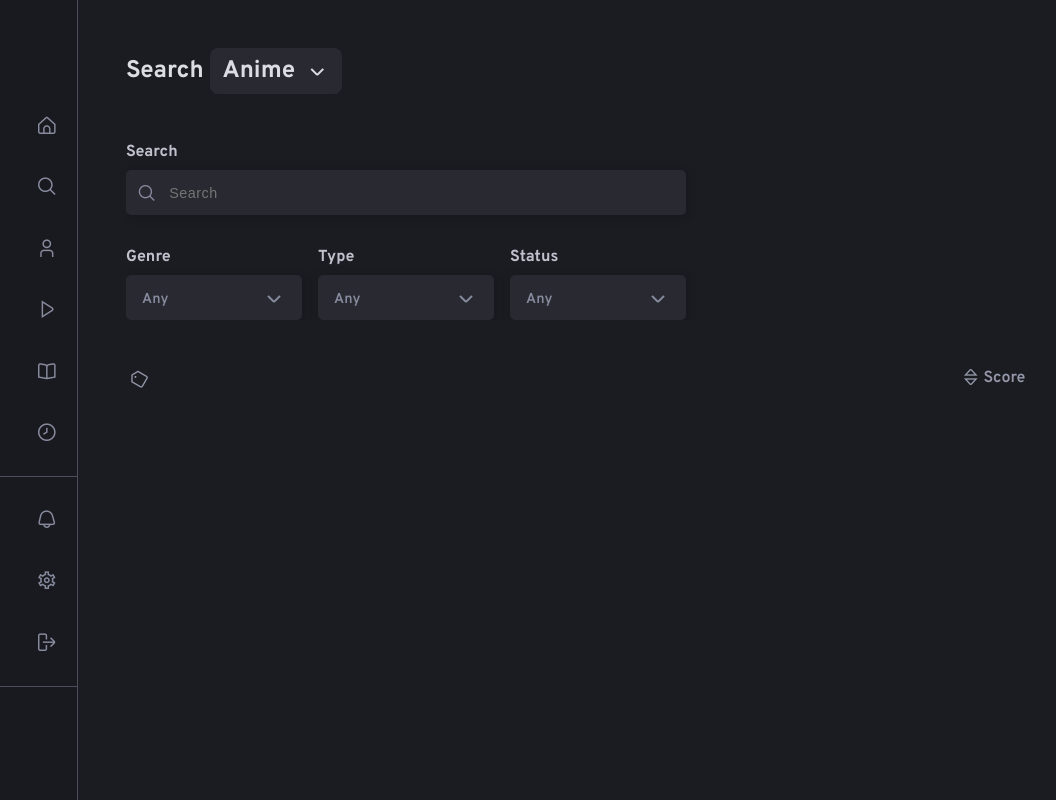
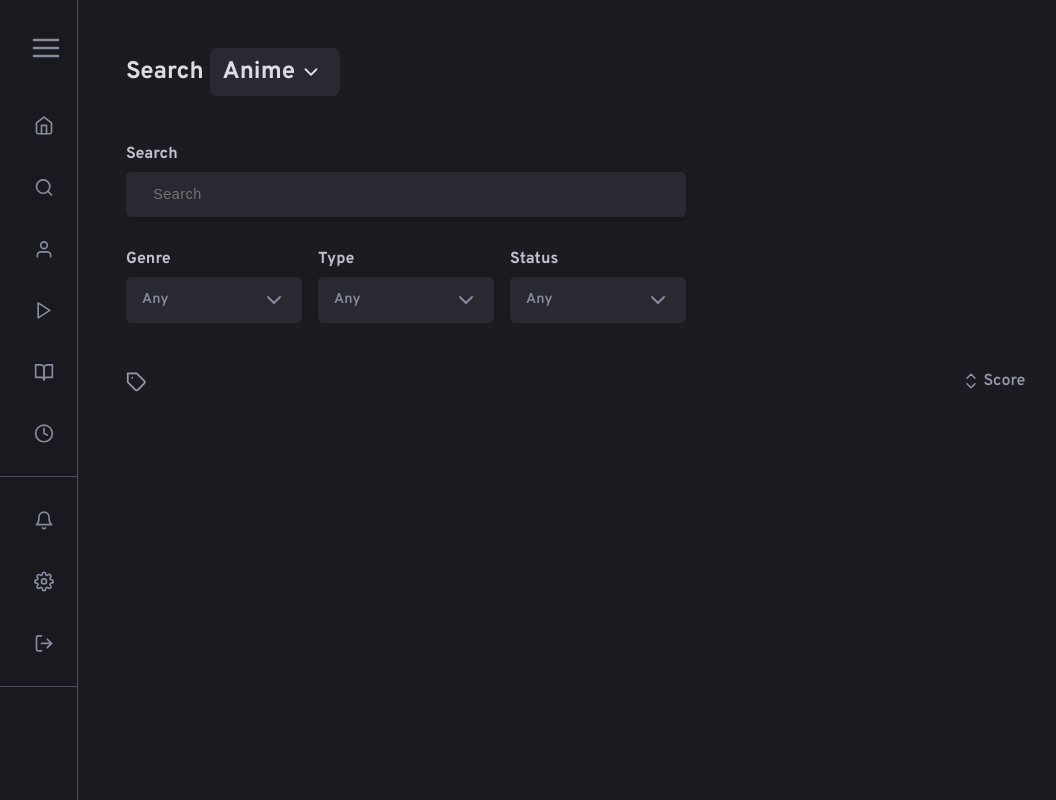
Before and after one commit to nishanthrj/SmolHoshi, a Django app: template base/templates/search.html in a window 1280 px wide. Shown: the whole page, without its empty margins (2-1058 px from the left). Run offline with Django 4.2, Linux system fonts and the light colour scheme; the template is opened without the code that fills it, so the values that code supplies are empty; parts of the project's set-up code (start-up, migrations or seed data) failed here and were passed over; some libraries are stand-ins or nearby versions.

Commit message:
Fix bugs in icons

```diff
--- a/base/static/css/search.css
+++ b/base/static/css/search.css
@@ -23,7 +23,7 @@
 }
 
 .header .media-type {
-  padding: 0.1rem 0.8rem;
+  padding: 0.5rem 0.8rem;
   border-radius: 0.5rem;
   display: -webkit-inline-box;
   display: -ms-inline-flexbox;
@@ -36,8 +36,7 @@
 }
 
 .header .media-type__icon {
-  margin-top: 10px;
-  padding-left: 10px;
+  padding: 0 5px;
 }
 
 .header .type__dropdown {
@@ -137,7 +136,7 @@
   color: var(--color-text-500);
   width: 100%;
   border-radius: 5px;
-  padding: 0 1rem;
+  padding: 0rem 1rem;
   -webkit-box-shadow: 1px 1px 10px 1px rgba(0, 0, 0, 0.15);
           box-shadow: 1px 1px 10px 1px rgba(0, 0, 0, 0.15);
   padding-left: 0.8rem;
@@ -192,14 +191,14 @@
   color: var(--color-text-500);
   width: 100%;
   border-radius: 5px;
-  padding: 0 1rem;
+  padding: 0.7rem 1rem;
   -webkit-box-shadow: 1px 1px 10px 1px rgba(0, 0, 0, 0.15);
           box-shadow: 1px 1px 10px 1px rgba(0, 0, 0, 0.15);
 }
 
 .search-panel .filter__field__container .field-wrap .drop-icon {
-  font-size: 1.5rem;
-  padding: 0.75rem 0 0 0;
+  height: 1.5rem;
+  width: 1.5rem;
 }
 
 .search-panel .filter__field__container .field-wrap .tag-wrap {
@@ -227,7 +226,6 @@
 }
 
 .search-panel .filter__field__container .field__placeholder {
-  margin-top: 5px;
   -webkit-user-select: none;
      -moz-user-select: none;
       -ms-user-select: none;
@@ -321,10 +319,15 @@
      -moz-user-select: none;
       -ms-user-select: none;
           user-select: none;
+  -webkit-box-align: center;
+      -ms-flex-align: center;
+          align-items: center;
 }
 
-.search-panel .filter__field__container .field .filter__dropdown__option i {
+.search-panel .filter__field__container .field .filter__dropdown__option svg {
   color: var(--color-text-200);
+  height: 1.25rem;
+  width: 1.25rem;
 }
 
 .filters-display {
@@ -344,11 +347,9 @@
   gap: 1rem;
 }
 
-.filters-display .active__filter i {
-  padding-top: 5px;
-  height: 16px;
-  -webkit-transform: rotate(300deg);
-          transform: rotate(300deg);
+.filters-display .active__filter .tags-icon {
+  height: 1.4rem;
+  width: 1.4rem;
 }
 
 .filters-display .active__filter-wrap {
@@ -390,8 +391,11 @@
   cursor: pointer;
 }
 
-.filters-display .sort i {
-  height: 18px;
+.filters-display .sort-icon {
+  -webkit-transform: rotate(90deg);
+          transform: rotate(90deg);
+  height: 1rem;
+  width: 1rem;
 }
 
 .filters-display .sort .sort__dropdown {
@@ -518,9 +522,9 @@
   display: -webkit-box;
   display: -ms-flexbox;
   display: flex;
-  -webkit-box-align: center;
-      -ms-flex-align: center;
-          align-items: center;
+  -webkit-box-align: end;
+      -ms-flex-align: end;
+          align-items: end;
   height: -webkit-fit-content;
   height: -moz-fit-content;
   height: fit-content;
@@ -530,10 +534,9 @@
   font-size: 1rem;
 }
 
-.results .media__card__info__score i {
-  font-size: 1.15rem;
-  height: 17px;
-  margin-bottom: .3rem;
+.results .media__card__info__score svg {
+  height: 1.4rem;
+  width: 1.25rem;
 }
 
 .results .media__card__info__extra {
--- a/base/static/js/search.js
+++ b/base/static/js/search.js
@@ -39,23 +39,21 @@ const reset = function () {
 	document.querySelector(".results").innerHTML = "";
 	activeFilterContainer.innerHTML = "";
 	query.value = "";
-	activeSortTitle.innerHTML = `<i class="fi fi-rs-sort"></i>Popularity`;
+	activeSortTitle.innerHTML = `<i data-feather="code" class="sort-icon"></i>Score`;
 	genreBox.innerHTML = `<p class="field__placeholder">Any</p>
 		<div class="tag-wrap">
 			<span class="tag first-tag"></span>
 			<span class="tag other-tag"></span>
 		</div>
-		<i class="fi fi-rs-angle-small-down drop-icon"></i>`;
+		<i data-feather="chevron-down" class="drop-icon"></i>`;
+	feather.replace();
 	typeBox.querySelector(".field__placeholder").innerHTML = "Any";
 	statusBox.querySelector(".field__placeholder").innerHTML = "Any";
-	const dropdowns = [...document.querySelectorAll(".filter__dropdown__list")];
-	dropdowns.forEach((d) => {
-		[...d.children].forEach((opt) => {
-			if (opt.classList.contains("filter__dropdown__option--selected")) {
-				opt.classList.remove("filter__dropdown__option--selected");
-				opt.querySelector(".fi").remove();
-			}
-		});
+	const selectedOpt = [...document.querySelectorAll(".filter__dropdown__option--selected")];
+	console.log(selectedOpt);
+	selectedOpt.forEach((opt) => {
+		opt.classList.remove("filter__dropdown__option--selected");
+		opt.querySelector("svg").remove();
 	});
 };
 
@@ -93,9 +91,9 @@ const switchType = function () {
 	}
 };
 
-const flipIcon = function (icon) {
-	if (icon.className.includes("up")) icon.className = icon.className.replace("up", "down");
-	else icon.className = icon.className.replace("down", "up");
+const flipIcon = function (dropdown, icon) {
+	if (dropdown.className.includes("open")) icon.style.transform = "rotate(180deg)";
+	else icon.style.transform = "rotate(0deg)";
 };
 
 const closeDropdown = function (ignore) {
@@ -166,9 +164,9 @@ const activeFilters = function () {
 
 const ratingIcon = function (rating) {
 	if (!rating) return "";
-	else if (rating <= 45) return `<i class="fi fi-rs-sad"></i>`;
-	else if (rating >= 75) return `<i class="fi fi-rs-smile"></i>`;
-	else return `<i class="fi fi-rs-meh"></i>`;
+	else if (rating <= 45) return `<i data-feather="frown"></i>`;
+	else if (rating >= 75) return `<i data-feather="smile"></i>`;
+	else return `<i data-feather="meh"></i>`;
 };
 
 const generateGenreElements = function (listGenres, mediaGenres) {
@@ -247,7 +245,7 @@ const generateMediaCard = function (load = false) {
 									<div class="media__card__info__header-wrap">
 										<a href="#" class="media__card__info__title">${media.canonicalTitle}</a>
 										<p class="media__card__info__score">${ratingIcon(Number(media.averageRating))}
-										${media.averageRating ? Math.round(Number(media.averageRating)) + '%' : ""}</p>
+										${media.averageRating ? Math.round(Number(media.averageRating)) + "%" : ""}</p>
 									</div>
 									<div class="media__card__info__extra-wrap">
 										<p class="media__card__info__extra">
@@ -274,6 +272,7 @@ const generateMediaCard = function (load = false) {
 				} else {
 					container.innerHTML = cards;
 				}
+				feather.replace();
 
 				nextPage = data.links.next ? data.links.next : null;
 
@@ -296,8 +295,8 @@ mediaDropdownBtn.addEventListener("click", () => {
 	const dropdown = document.querySelector(".type__dropdown");
 	let dropdownIcon = mediaDropdownBtn.firstElementChild;
 	closeDropdown(dropdown);
-	flipIcon(dropdownIcon);
 	dropdown.classList.toggle("dropdown--open");
+	flipIcon(dropdown, dropdownIcon);
 });
 
 filterFields.addEventListener("click", (e) => {
@@ -307,9 +306,8 @@ filterFields.addEventListener("click", (e) => {
 
 	if (!dropdown.contains(e.target)) {
 		closeDropdown(dropdown);
-		flipIcon(dropdownIcon);
-
 		dropdown.classList.toggle("dropdown--open");
+		flipIcon(dropdown, dropdownIcon);
 	}
 });
 
@@ -323,7 +321,8 @@ sortBtn.addEventListener("click", (e) => {
 
 mediaDropdown.addEventListener("click", (e) => {
 	if (e.target.classList.contains("type__dropdown__option")) {
-		mediaDropdownBtn.innerHTML = `${e.target.textContent}<i class="fi fi-rs-angle-small-down media-type__icon"></i>`;
+		mediaDropdownBtn.innerHTML = `${e.target.textContent}<i data-feather="chevron-down" class="media-type__icon"></i>`;
+		feather.replace();
 		mediaType = e.target.textContent.toLowerCase();
 		closeDropdown();
 		reset();
@@ -334,10 +333,11 @@ mediaDropdown.addEventListener("click", (e) => {
 genreDropdown.addEventListener("click", (e) => {
 	if (e.target.classList.contains("filter__dropdown__option")) {
 		if (!e.target.classList.contains("filter__dropdown__option--selected")) {
-			e.target.insertAdjacentHTML("beforeend", '<i class="fi fi-rs-check"></i>');
+			e.target.insertAdjacentHTML("beforeend", `<i data-feather="check"></i>`);
+			feather.replace();
 			selectedGenres.add(e.target.textContent);
 		} else {
-			e.target.querySelector("i").remove();
+			e.target.querySelector("svg").remove();
 			selectedGenres.delete(e.target.textContent);
 		}
 		e.target.classList.toggle("filter__dropdown__option--selected");
@@ -351,15 +351,16 @@ typeDropdown.addEventListener("click", (e) => {
 	if (e.target.classList.contains("filter__dropdown__option")) {
 		if (!e.target.classList.contains("filter__dropdown__option--selected")) {
 			if (selectedType) {
-				selectedType.querySelector("i").remove();
+				selectedType.querySelector("svg").remove();
 				selectedType.classList.remove("filter__dropdown__option--selected");
 			}
 			selectedType = e.target;
-			selectedType.insertAdjacentHTML("beforeend", '<i class="fi fi-rs-check"></i>');
+			selectedType.insertAdjacentHTML("beforeend", `<i data-feather="check"></i>`);
+			feather.replace();
 			selectedType.classList.add("filter__dropdown__option--selected");
 			typeBox.querySelector(".field__placeholder").innerText = selectedType.textContent;
 		} else {
-			e.target.querySelector("i").remove();
+			e.target.querySelector("svg").remove();
 			e.target.classList.remove("filter__dropdown__option--selected");
 			selectedType = null;
 			typeBox.querySelector(".field__placeholder").innerText = "Any";
@@ -374,15 +375,16 @@ statusDropdown.addEventListener("click", (e) => {
 	if (e.target.classList.contains("filter__dropdown__option")) {
 		if (!e.target.classList.contains("filter__dropdown__option--selected")) {
 			if (selectedStatus) {
-				selectedStatus.querySelector("i").remove();
+				selectedStatus.querySelector("svg").remove();
 				selectedStatus.classList.remove("filter__dropdown__option--selected");
 			}
 			selectedStatus = e.target;
-			selectedStatus.insertAdjacentHTML("beforeend", '<i class="fi fi-rs-check"></i>');
+			selectedStatus.insertAdjacentHTML("beforeend", `<i data-feather="check"></i>`);
+			feather.replace();
 			selectedStatus.classList.add("filter__dropdown__option--selected");
 			statusBox.querySelector(".field__placeholder").innerText = selectedStatus.textContent;
 		} else {
-			e.target.querySelector("i").remove();
+			e.target.querySelector("svg").remove();
 			e.target.classList.remove("filter__dropdown__option--selected");
 			selectedStatus = null;
 			statusBox.querySelector(".field__placeholder").innerText = "Any";
@@ -396,7 +398,8 @@ statusDropdown.addEventListener("click", (e) => {
 sortDropdown.addEventListener("click", (e) => {
 	if (e.target.classList.contains("sort__dropdown__option")) {
 		activeSortTitle.dataset.sort = e.target.dataset.sort;
-		activeSortTitle.innerHTML = `<i class="fi fi-rs-sort"></i>${e.target.textContent}`;
+		activeSortTitle.innerHTML = `<i data-feather="code" class="sort-icon"></i>${e.target.textContent}`;
+		feather.replace();
 		closeDropdown();
 		generateMediaCard();
 	}
--- a/base/static/scss/search.scss
+++ b/base/static/scss/search.scss
@@ -16,7 +16,7 @@
 	user-select: none;
 
 	.media-type {
-		padding: 0.1rem 0.8rem;
+		padding: 0.5rem 0.8rem;
 		border-radius: 0.5rem;
 		display: inline-flex;
 		align-items: center;
@@ -24,8 +24,7 @@
 		cursor: pointer;
 
 		&__icon {
-			margin-top: 10px;
-			padding-left: 10px;
+			padding: 0 5px;
 		}
 	}
 
@@ -68,7 +67,7 @@
 			color: var(--color-text-500);
 			width: 100%;
 			border-radius: 5px;
-			padding: 0 1rem;
+			padding: 0rem 1rem;
 			box-shadow: 1px 1px 10px 1px rgba(0, 0, 0, 0.15);
 			padding-left: 0.8rem;
 
@@ -113,12 +112,12 @@
 				color: var(--color-text-500);
 				width: 100%;
 				border-radius: 5px;
-				padding: 0 1rem;
+				padding: 0.7rem 1rem;
 				box-shadow: 1px 1px 10px 1px rgba(0, 0, 0, 0.15);
 
 				.drop-icon {
-					font-size: 1.5rem;
-					padding: 0.75rem 0 0 0;
+					height: 1.5rem;
+					width: 1.5rem;
 				}
 
 				.tag-wrap {
@@ -145,7 +144,6 @@
 			}
 
 			&__placeholder {
-				margin-top: 5px;
 				user-select: none;
 			}
 
@@ -179,8 +177,11 @@
 				display: flex;
 				justify-content: space-between;
 				user-select: none;
-				i {
+				align-items: center;
+				svg {
 					color: var(--color-text-200);
+					height: 1.25rem;
+					width: 1.25rem;
 				}
 			}
 		}
@@ -198,10 +199,9 @@
 		display: flex;
 		gap: 1rem;
 
-		i {
-			padding-top: 5px;
-			height: 16px;
-			transform: rotate(300deg);
+		.tags-icon {
+			height: 1.4rem;
+			width: 1.4rem;
 		}
 
 		&-wrap {
@@ -232,8 +232,10 @@
 			cursor: pointer;
 		}
 
-		i {
-			height: 18px;
+		&-icon {
+			transform: rotate(90deg);
+			height: 1rem;
+			width: 1rem;
 		}
 
 		@include styleDropdown(sort__dropdown, 9rem, 0.5rem, 0.9rem);
@@ -296,16 +298,15 @@
 
 			&__score {
 				display: flex;
-				align-items: center;
+				align-items: end;
 				height: fit-content;
 				column-gap: 0.35rem;
 				font-weight: 600;
 				font-size: 1rem;
 
-				i {
-					font-size: 1.15rem;
-					height: 17px;
-					margin-bottom: .3rem;
+				svg {
+					height: 1.4rem;
+					width: 1.25rem;
 				}
 			}
 
@@ -332,7 +333,7 @@
 				font-weight: 500;
 				color: var(--color-text-400);
 				line-height: 1rem;
-				height: 50%
+				height: 50%;
 			}
 
 			&__synopsis {
--- a/base/templates/search.html
+++ b/base/templates/search.html
@@ -16,7 +16,7 @@
 	<main class="content">
 		<div class="header">
 			Search
-			<span class="media-type">Anime<i class="fi fi-rs-angle-small-down media-type__icon"></i></span>
+			<span class="media-type">Anime<i data-feather="chevron-down" class="media-type__icon"></i></span>
 			<div class="dropdown type__dropdown">
 				<ul class="type__dropdown__list">
 					<li class="type__dropdown__option">Anime</li>
@@ -43,7 +43,7 @@
 							<span class="tag first-tag"></span>
 							<span class="tag other-tag"></span>
 						</div>
-						<i class="fi fi-rs-angle-small-down drop-icon"></i>
+						<i data-feather="chevron-down" class="drop-icon"></i>
 					</div>
 					<div class="dropdown filter__dropdown genres__list">
 						<ul class="filter__dropdown__list">
@@ -163,7 +163,7 @@
 					<h3 class="field__title">Type</h3>
 					<div class="field-wrap" id="type-value">
 						<p class="field__placeholder">Any</p>
-						<i class="fi fi-rs-angle-small-down drop-icon"></i>
+						<i data-feather="chevron-down" class="drop-icon"></i>
 					</div>
 					<div class="dropdown filter__dropdown type__list">
 						<ul class="filter__dropdown__list">
@@ -179,7 +179,7 @@
 					<h3 class="field__title">Status</h3>
 					<div class="field-wrap" id="status-value">
 						<p class="field__placeholder">Any</p>
-						<i class="fi fi-rs-angle-small-down drop-icon"></i>
+						<i data-feather="chevron-down" class="drop-icon"></i>
 					</div>
 					<div class="dropdown filter__dropdown status__list">
 						<ul class="filter__dropdown__list">
@@ -194,13 +194,13 @@
 		</div>
 		<div class="filters-display">
 			<div class="active__filter">
-				<i class="fi fi-rs-label"></i>
+				<i data-feather="tag" class="tags-icon"></i>
 				<div class="active__filter-wrap">
 				</div>
 			</div>
 			<div class="sort">
 				<div class="sort__method" data-sort="-averageRating">
-					<i class="fi fi-rs-sort"></i>Score
+					<i data-feather="code" class="sort-icon"></i>Score
 				</div>
 				<div class="dropdown sort__dropdown sort__list">
 					<ul class="sort__dropdown__list">
--- a/static/css/main.css
+++ b/static/css/main.css
@@ -41,6 +41,11 @@ li {
   list-style: none;
 }
 
+svg {
+  height: 2rem;
+  width: 2rem;
+}
+
 .container {
   display: -ms-grid;
   display: grid;
@@ -51,7 +56,7 @@ li {
 
 .sidebar-container {
   position: fixed;
-  width: 16rem;
+  width: 15rem;
   min-height: 100vh;
   background: var(--color-background-400);
   border-right: 1px solid var(--color-extra-500);
@@ -101,7 +106,6 @@ li {
   top: 2rem;
   left: 2rem;
   color: var(--color-text-500);
-  font-size: 2rem;
   cursor: pointer;
   -webkit-transition: 0.3s;
   transition: 0.3s;
@@ -112,13 +116,14 @@ li {
 }
 
 .sidebar__link {
-  display: -webkit-box;
-  display: -ms-flexbox;
-  display: flex;
-  -webkit-box-align: center;
-      -ms-flex-align: center;
-          align-items: center;
-  padding: 1rem;
+  display: -webkit-inline-box;
+  display: -ms-inline-flexbox;
+  display: inline-flex;
+  -webkit-box-align: end;
+      -ms-flex-align: end;
+          align-items: end;
+  padding: 1.15rem;
+  padding-left: .75rem;
   font-size: 1.1rem;
   margin-left: 1.5rem;
   border-radius: 10px 0 0 10px;
@@ -133,11 +138,12 @@ li {
 
 .sidebar__link__icon {
   margin-right: 1rem;
-  padding-top: 5.5px;
+  width: 1.25rem;
+  height: 1.55rem;
 }
 
 .sidebar__link__text {
-  padding-left: 0.8rem;
+  padding-left: 0.5rem;
   white-space: nowrap;
 }
 
--- a/static/scss/main.scss
+++ b/static/scss/main.scss
@@ -41,6 +41,11 @@ li{
 	list-style: none;
 }
 
+svg{
+	height: 2rem;
+	width: 2rem;
+}
+
 .container{
 	display: grid;
 	grid-template-columns: min-content auto;
@@ -49,7 +54,7 @@ li{
 // ====== SIDEBAR========================
 .sidebar-container {
 	position: fixed;
-	width: 16rem;
+	width: 15rem;
 	min-height: 100vh;
 	background: var(--color-background-400);
 	border-right: 1px solid var(--color-extra-500);
@@ -88,7 +93,6 @@ li{
 		top: 2rem;
 		left: 2rem;
 		color: var(--color-text-500);
-		font-size: 2rem;
 		cursor: pointer;
 		transition: 0.3s;
 
@@ -98,9 +102,10 @@ li{
 	}
 
 	&__link {
-		display: flex;
-		align-items: center;
-		padding: 1rem;
+		display: inline-flex;
+		align-items: end;
+		padding: 1.15rem;
+		padding-left: .75rem;
 		font-size: 1.1rem;
 		margin-left: 1.5rem;
 		border-radius: 10px 0 0 10px;
@@ -113,11 +118,12 @@ li{
 
 		&__icon {
 			margin-right: 1rem;
-			padding-top: 5.5px;
+			width: 1.25rem;
+			height: 1.55rem;
 		}
 
 		&__text {
-			padding-left: 0.8rem;
+			padding-left: 0.5rem;
 			white-space: nowrap;
 		}
 	}
--- a/templates/main.html
+++ b/templates/main.html
@@ -6,8 +6,7 @@
 		<meta charset="UTF-8">
 		<meta http-equiv="X-UA-Compatible" content="IE=edge">
 		<meta name="viewport" content="width=device-width, initial-scale=1.0">
-		<link rel='stylesheet'
-			href="https://cdn-uicons.flaticon.com/uicons-regular-straight/css/uicons-regular-straight.css">
+		<script src="https://unpkg.com/feather-icons"></script>
 
 		<link rel="stylesheet" href="{% static 'css/main.css'%}">
 		{% block styles %} {% endblock %}
@@ -21,6 +20,9 @@
 		<div class="container">
 			{% include 'partials/_navbar.html'%}
 			{% block content %}{% endblock %}
+			<script>
+				feather.replace()
+			</script>
 		</div>
 	</body>
 </html>
--- a/templates/partials/_navbar.html
+++ b/templates/partials/_navbar.html
@@ -3,7 +3,7 @@
 	<div class="sidebar-container mini">
 		<aside class="sidebar">
 			<div class="sidebar__toggle">
-				<i class="fi fi-rs-menu-burger"></i>
+				<i data-feather="menu"></i>
 			</div>
 			<div class="logo-container">
 				<a href="#" class="logo">
@@ -12,41 +12,41 @@
 			</div>
 			<ul class="sidebar__list">
 				<a href="{% url 'home' %}" class="sidebar__link">
-					<i class="fi fi-rs-home sidebar__link__icon"></i>
+					<i data-feather="home" class="sidebar__link__icon"></i>
 					<span class="sidebar__link__text">Home</span>
 				</a>
 				<a href="{% url 'search' %}" class="sidebar__link">
-					<i class="fi fi-rs-search sidebar__link__icon"></i>
+					<i data-feather="search" class="sidebar__link__icon"></i>
 					<span class="sidebar__link__text">Search</span>
 				</a>
 				<a href="#" class="sidebar__link">
-					<i class="fi fi-rs-user sidebar__link__icon"></i>
+					<i data-feather="user" class="sidebar__link__icon"></i>
 					<span class="sidebar__link__text">Profile</span>
 				</a>
 				<a href="#" class="sidebar__link">
-					<i class="fi fi-rs-play sidebar__link__icon"></i>
+					<i data-feather="play" class="sidebar__link__icon"></i>
 					<span class="sidebar__link__text">Anime List</span>
 				</a>
 				<a href="#" class="sidebar__link">
-					<i class="fi fi-rs-book-alt sidebar__link__icon"></i>
+					<i data-feather="book-open" class="sidebar__link__icon"></i>
 					<span class="sidebar__link__text">Manga List</span>
 				</a>
 				<a href="#" class="sidebar__link">
-					<i class="fi fi-rs-clock sidebar__link__icon"></i>
+					<i data-feather="clock" class="sidebar__link__icon"></i>
 					<span class="sidebar__link__text">Schedule</span>
 				</a>
 			</ul>
 			<ul class="sidebar__list">
 				<a href="#" class="sidebar__link">
-					<i class="fi fi-rs-bell sidebar__link__icon"></i>
+					<i data-feather="bell" class="sidebar__link__icon"></i>
 					<span class="sidebar__link__text">Notification</span>
 				</a>
 				<a href="#" class="sidebar__link">
-					<i class="fi fi-rs-settings sidebar__link__icon"></i>
+					<i data-feather="settings" class="sidebar__link__icon"></i>
 					<span class="sidebar__link__text">Settings</span>
 				</a>
 				<a href="#" class="sidebar__link">
-					<i class="fi fi-rs-sign-out-alt sidebar__link__icon"></i>
+					<i data-feather="log-out" class="sidebar__link__icon"></i>
 					<span class="sidebar__link__text">Logout</span>
 				</a>
 			</ul>
```
